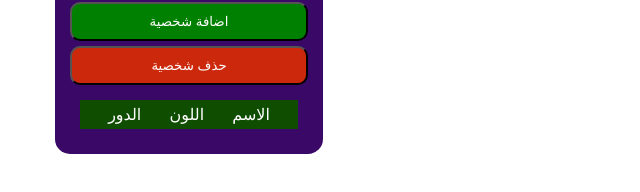
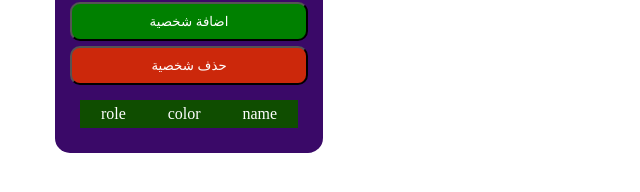
Before and after one commit to Hussain7Abbas/web-novels-characers-coloring-system, a browser extension: page index.html in a window 1280 px wide. Shown: the part 248-440 px from the top of the page, 451-1091 px from the left. Drawn offline with Linux system fonts and the light colour scheme.

Commit message:
fix some bugs

```diff
--- a/index.html
+++ b/index.html
@@ -28,7 +28,7 @@
         </div>
             <button id="add_btn" class="_button" style="background-color: green;">اضافة شخصية</button>
             <button id="delete_btn" class="_button" style="background-color: rgb(204, 40, 11);">حذف شخصية</button>
-            <div id="char_div">fsdf</div>
+            <div id="char_div"></div>
         </div>
         <script src='popup.js' type='text/javascript'></script>
 </body>
--- a/popup.css
+++ b/popup.css
@@ -42,13 +42,13 @@
 
 ._chars_rows{
     display: flex;
-    justify-content: space-evenly;
+    justify-content: space-around;
 }
 
 ._chars_rows:hover{
     background-color: #ffffff41;
 }
 
-#chars_header{
+._chars_header{
     background-color: #0f4d00;
 }
--- a/popup.js
+++ b/popup.js
@@ -54,15 +54,52 @@
         bgScript = chrome.extension.getBackgroundPage()
         characters = bgScript.characters;
 
-        var characters_p = `<div id="chars_header" class="_chars_rows"><p class="_p">الاسم</p><p class="_p">اللون</p><p class="_p">الدور</p></div>`
+        char_div.appendChild(createRow({"name":"name", "color":"color", "role":"role"}, "header"))
+        // var characters_p = `<div id="chars_header" class="_chars_rows"><p class="_p">الاسم</p><p class="_p">اللون</p><p class="_p">الدور</p></div>`
         for (const key in characters) {
-
             if (Object.hasOwnProperty.call(characters, key)) {
                 char = characters[key]
-                characters_p += `<div class="_chars_rows" onclick="loadChar('`+char.name+`')"><p class="_p">`+char.name+`</p><p class="_p" style="color: `+char.color+`;">`+char.color+`</p><p class="_p">`+char.role+`</p></div>`
+
+                char_div.appendChild(createRow(char))
+
+                // characters_p += `<div class="_chars_rows" id="`+char.name+`"><p class="_p">`+char.name+`</p><p class="_p" style="color: `+char.color+`;">`+char.color+`</p><p class="_p">`+char.role+`</p></div>`
             }
         }
         console.log(char_div);
-        char_div.innerHTML = characters_p
+        // char_div.innerHTML = characters_p
 
     }
+
+
+
+    function createRow(columns, type="row") {
+        var row_div = document.createElement('div')
+        if (type=="row"){
+            row_div.className = "_chars_rows"
+            // row_div.addEventListener('click', loadChar(columns.name))
+        }else{
+            row_div.className = "_chars_header _chars_rows"
+        }
+
+
+        var name_p = document.createElement('p')
+        name_p.appendChild(document.createTextNode(columns.name))
+        name_p.style['color'] = columns.color
+        name_p.className = "_p"
+        row_div.appendChild(name_p)
+
+        var color_p = document.createElement('p')
+        color_p.appendChild(document.createTextNode(columns.color))
+        color_p.style['color'] = columns.color
+        color_p.className = "_p"
+        row_div.appendChild(color_p)
+
+        var role_p = document.createElement('p')
+        role_p.appendChild(document.createTextNode(columns.role))
+        name_p.style['color'] = columns.color
+        role_p.className = "_p"
+        row_div.appendChild(role_p)
+
+        return row_div
+
+    }
```
